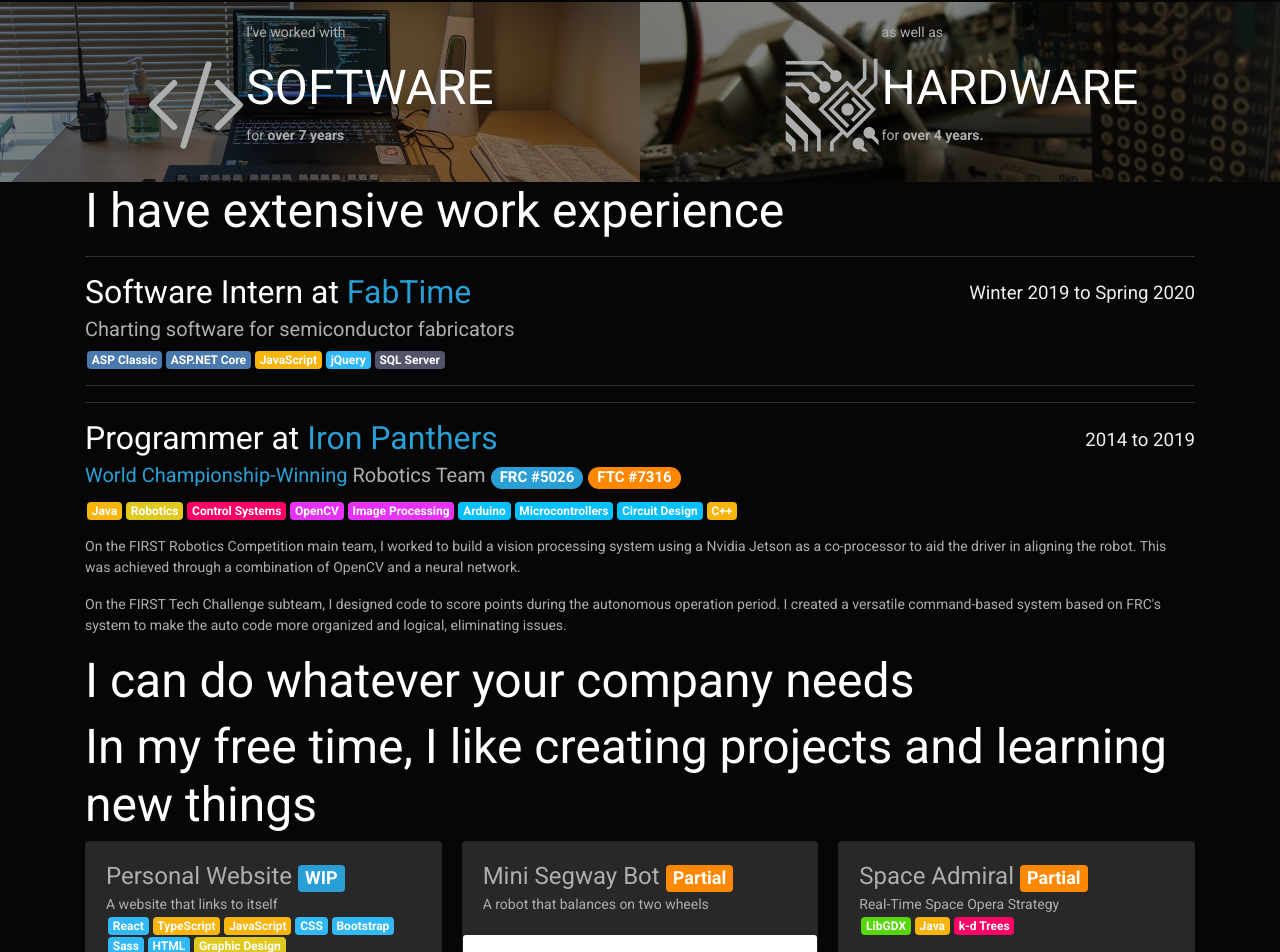
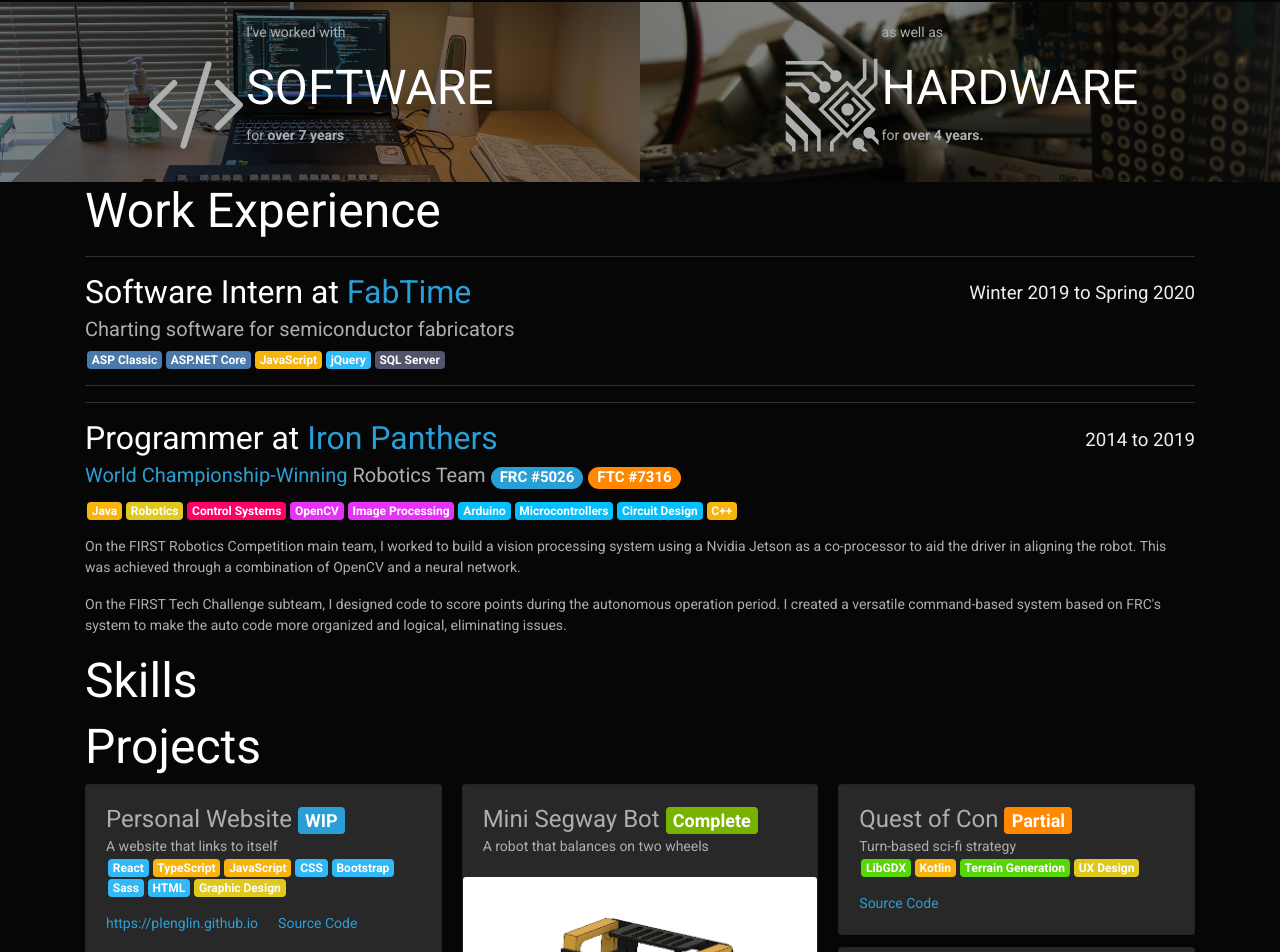
Before and after one commit to ifd3f/astrid.tech-old, a React (Create React App) app: page / in a window 1280 px wide. Shown: the part 568-1520 px from the top of the page. Built offline with nearby package versions, Linux system fonts and the light colour scheme; what react-in-viewport would draw is missing.

Commit message:
Modifications to skills

```diff
--- a/src/assets/index.js
+++ b/src/assets/index.js
@@ -7,6 +7,7 @@ import imgIronPanthers from "./iron-panthers.png";
 import imgMicroVu from "./micro-vu.png";
 import imgMyFace from "./my-face.jpg";
 import imgHairNet from "./hairnet.png";
+import imgHasCAS from "./hascas-wip.png";
 import imgSegwayBot from "./segwaybot.png";
 import imgCollisionZone from "./collision-zone.gif";
 import imgTanksberry from "./tanksberry-pi.jpg";
@@ -24,4 +25,5 @@ export {
   imgCollisionZone,
   imgSegwayBot,
   imgTanksberry,
+  imgHasCAS,
 };
--- a/src/db/projects.js
+++ b/src/db/projects.js
@@ -3,6 +3,7 @@ import {
   imgHairNet,
   imgCollisionZone,
   imgTanksberry,
+  imgHasCAS,
 } from "../assets";
 
 class Project {
@@ -73,7 +74,7 @@ const projects = [
   {
     title: "Mini Segway Bot",
     id: "segway-bot",
-    status: "partial",
+    status: "complete",
     desc: "A robot that balances on two wheels",
     date: [new Date(2019, 1), new Date(2019, 3)],
     skills: [
@@ -101,11 +102,12 @@ const projects = [
   {
     title: "HasCAS",
     id: "hascas",
-    status: "partial",
+    status: "wip",
     desc: "Haskell Computer Algebra System",
     date: [new Date(2020, 1)],
     skills: ["hs", "ast"],
     source: "https://github.com/Plenglin/HasCAS",
+    img: imgHasCAS,
   },
   {
     id: "quest-of-con",
--- a/src/homepage/Experience.jsx
+++ b/src/homepage/Experience.jsx
@@ -92,7 +92,7 @@ function GoodRippleArticle() {
 export function ExperienceSection() {
   return (
     <Container className={style.workExperience} tag="section">
-      <h2 className="section-header">I have extensive work experience</h2>
+      <h2 className="section-header">Work Experience</h2>
       <hr />
       <FabTimeArticle />
       <hr />
--- a/src/homepage/Projects.jsx
+++ b/src/homepage/Projects.jsx
@@ -61,7 +61,7 @@ function StatusBadge({ status }) {
           </Badge>
           <UncontrolledTooltip placement="top" target={badgeId}>
             This project was left abandoned because I decided it was no longer
-            viable longer viable or possible to finish.
+            viable or possible to finish.
           </UncontrolledTooltip>
         </>
       );
@@ -107,9 +107,7 @@ function ProjectsSection() {
   return (
     <section>
       <Container>
-        <h2>
-          In my free time, I like creating projects and learning new things
-        </h2>
+        <h2>Projects</h2>
         <CardColumns>
           {Array.from(projects.values()).map((p) => (
             <ProjectCard key={p.id} project={p} />
--- a/src/homepage/Skills.jsx
+++ b/src/homepage/Skills.jsx
@@ -84,7 +84,7 @@ function SkillsSection() {
     <section>
       <Container>
         <div className="section-header">
-          <h2>I can do whatever your company needs</h2>
+          <h2>Skills</h2>
         </div>
         <Row>
           <Col lg="6"></Col>
```
Also changed, not shown: src/assets/hascas-wip.png (added).
